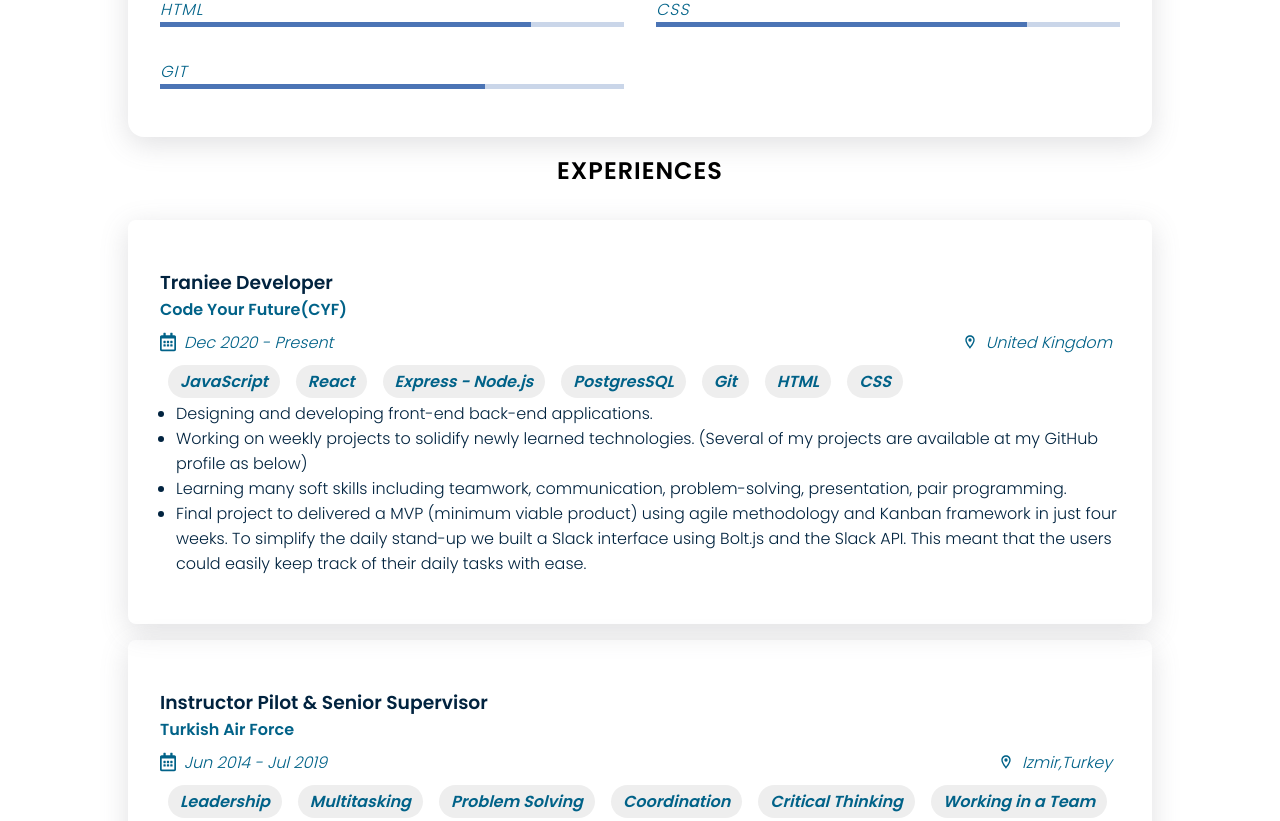
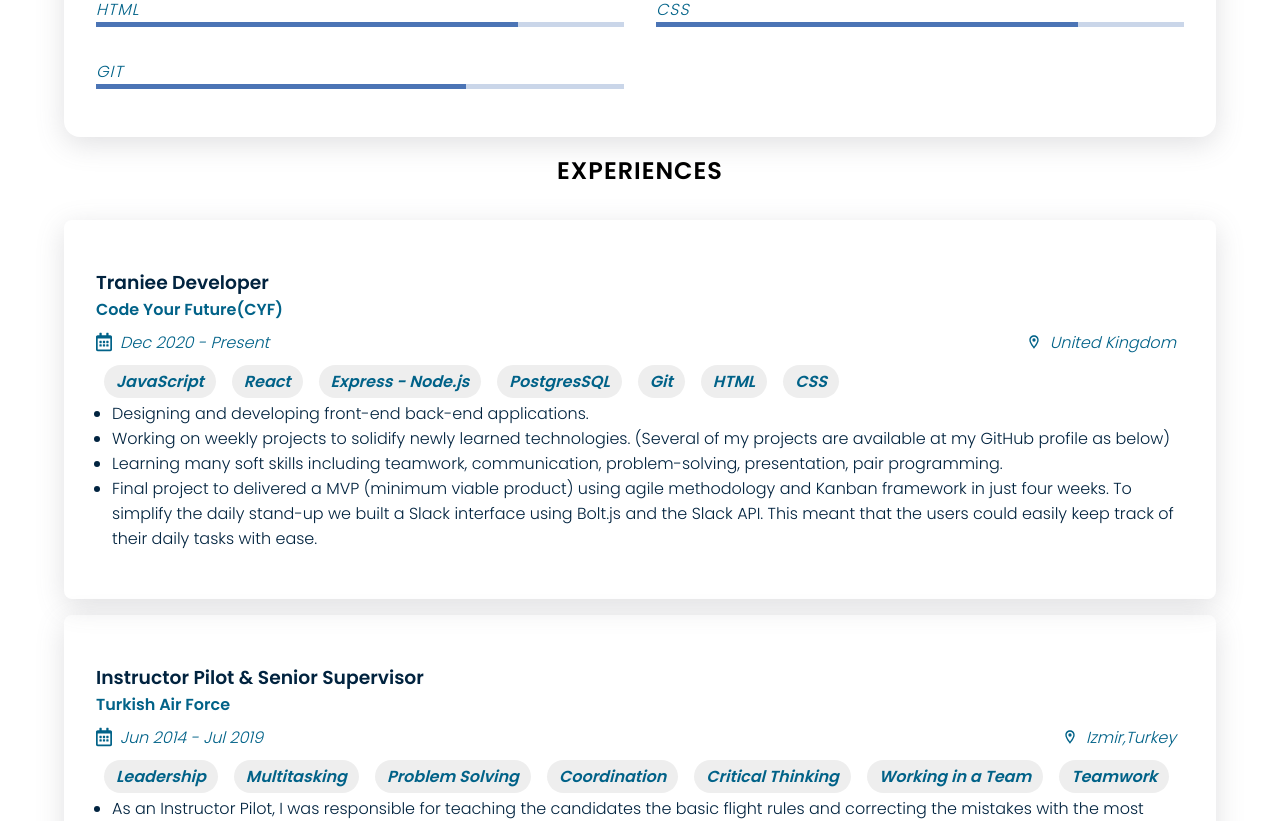
Before and after one commit to musayuksel/CV, a React (Create React App) app: page / in a window 1280 px wide. Shown: the part 960-1781 px from the top of the page. Built offline with nearby package versions, Linux system fonts and the light colour scheme.

Commit message:
Style: Add grid layout for cards

```diff
--- a/src/App.css
+++ b/src/App.css
@@ -18,10 +18,11 @@ h2 {
 }
 /* main container */
 main {
-  width: 80%;
+  width: 90%;
   margin: auto;
   max-width: 1440px;
 }
+
 /* header {
   grid-area: header;
 }
@@ -64,6 +65,17 @@ main {
 }
 
 /*experience card styles  */
+.experiences-container {
+  display: grid;
+  grid-template-columns: 1fr 1fr;
+  grid-gap: 1rem;
+}
+.experiences-container .experience-card:first-of-type {
+  grid-column: 1/3;
+}
+#experiences {
+  grid-column: 1/3;
+}
 .experience-card {
   border-radius: 0.5rem;
   box-shadow: var(--card-shadow);
@@ -167,11 +179,20 @@ footer a {
   transform: scale(1.25);
 }
 @media only screen and (max-width: 1200px) {
+}
+@media only screen and (max-width: 750px) {
   .volunteer {
     grid-template-columns: 1fr;
   }
-}
-@media only screen and (max-width: 750px) {
+  .experiences-container {
+    grid-template-columns: 1fr;
+  }
+  .experiences-container .experience-card:first-of-type {
+    grid-column: 1/2;
+  }
+  #experiences {
+    grid-column: 1/2;
+  }
   .project-container {
     /* display: none; */
     grid-template-columns: 1fr;
```
